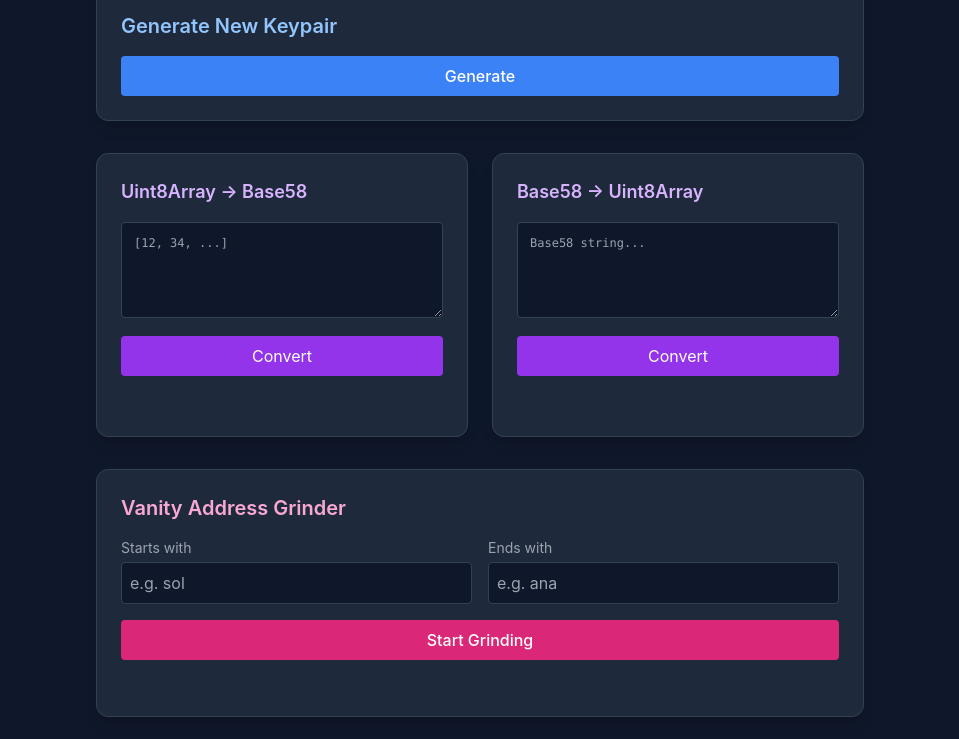
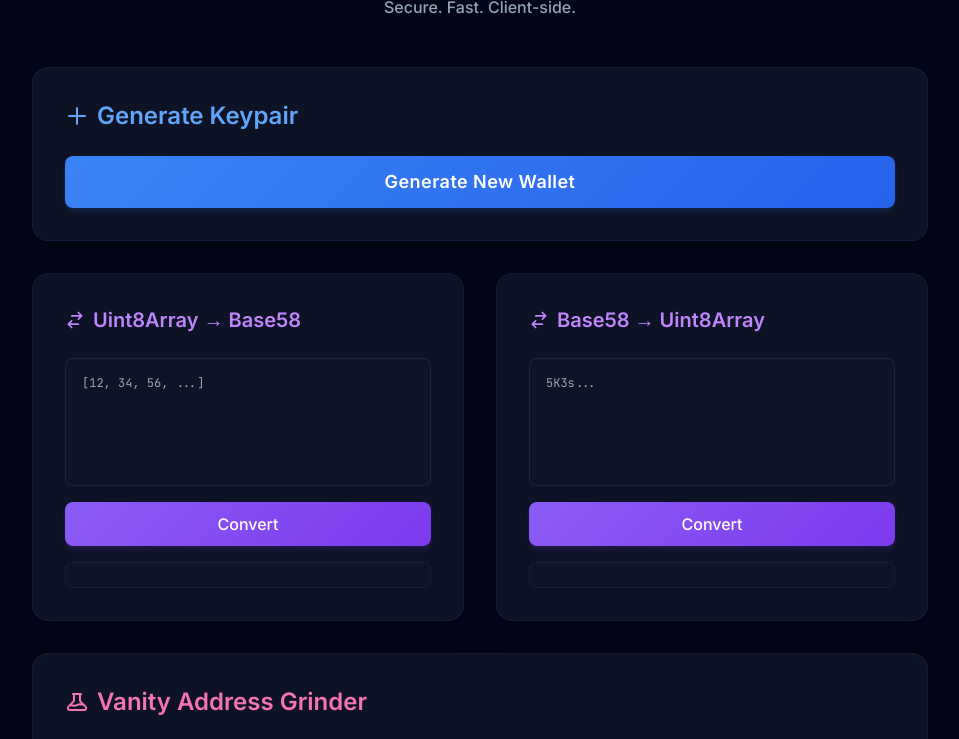
Before and after one commit to chainsona/solana-utils, a plain HTML site: page secret-key/html/index.html in a window 1280 px wide. Shown: the part 117-856 px from the top of the page, without its empty margins (160-1119 px from the left). Drawn offline with nearby package versions, Linux system fonts and the light colour scheme.

Commit message:
feat(html): overhaul ui with glassmorphism and modern styling

```diff
--- a/secret-key/html/index.html
+++ b/secret-key/html/index.html
@@ -5,76 +5,144 @@
     <meta name="viewport" content="width=device-width, initial-scale=1.0" />
     <title>Solana Secret Key Utils</title>
     <script src="https://cdn.tailwindcss.com"></script>
+    <link
+      href="https://fonts.googleapis.com/css2?family=Inter:wght@400;500;600;700&family=JetBrains+Mono:wght@400;500&display=swap"
+      rel="stylesheet"
+    />
+    <script>
+      tailwind.config = {
+        theme: {
+          extend: {
+            fontFamily: {
+              sans: ["Inter", "sans-serif"],
+              mono: ["JetBrains Mono", "monospace"],
+            },
+            colors: {
+              slate: {
+                850: "#172033",
+                900: "#0f172a",
+                950: "#020617",
+              },
+            },
+          },
+        },
+      };
+    </script>
     <style>
       body {
-        font-family: "Inter", sans-serif;
-        background-color: #0f172a;
-        color: #e2e8f0;
+        background-color: #020617;
+        color: #f8fafc;
       }
       .card {
-        background-color: #1e293b;
-        border: 1px solid #334155;
+        background: rgba(30, 41, 59, 0.4);
+        backdrop-filter: blur(12px);
+        border: 1px solid rgba(148, 163, 184, 0.1);
+      }
+      .input-field {
+        background: rgba(15, 23, 42, 0.6);
+        border: 1px solid rgba(148, 163, 184, 0.1);
+        transition: all 0.2s ease;
+      }
+      .input-field:focus {
+        border-color: #3b82f6;
+        box-shadow: 0 0 0 2px rgba(59, 130, 246, 0.1);
+        outline: none;
       }
       .btn-primary {
-        background-color: #3b82f6;
-        transition: all 0.2s;
+        background: linear-gradient(135deg, #3b82f6 0%, #2563eb 100%);
+        box-shadow: 0 4px 6px -1px rgba(37, 99, 235, 0.2);
+        transition: all 0.2s ease;
       }
       .btn-primary:hover {
-        background-color: #2563eb;
+        background: linear-gradient(135deg, #2563eb 0%, #1d4ed8 100%);
+        transform: translateY(-1px);
+        box-shadow: 0 6px 8px -1px rgba(37, 99, 235, 0.3);
       }
-      .input-field {
-        background-color: #0f172a;
-        border: 1px solid #334155;
-        color: white;
+      .btn-primary:active {
+        transform: translateY(0);
       }
-      .input-field:focus {
-        outline: none;
-        border-color: #3b82f6;
+      .btn-purple {
+        background: linear-gradient(135deg, #8b5cf6 0%, #7c3aed 100%);
+        box-shadow: 0 4px 6px -1px rgba(124, 58, 237, 0.2);
+        transition: all 0.2s ease;
+      }
+      .btn-purple:hover {
+        background: linear-gradient(135deg, #7c3aed 0%, #6d28d9 100%);
+        transform: translateY(-1px);
+        box-shadow: 0 6px 8px -1px rgba(124, 58, 237, 0.3);
+      }
+      .btn-pink {
+        background: linear-gradient(135deg, #ec4899 0%, #db2777 100%);
+        box-shadow: 0 4px 6px -1px rgba(219, 39, 119, 0.2);
+        transition: all 0.2s ease;
+      }
+      .btn-pink:hover {
+        background: linear-gradient(135deg, #db2777 0%, #be185d 100%);
+        transform: translateY(-1px);
+        box-shadow: 0 6px 8px -1px rgba(219, 39, 119, 0.3);
+      }
+      /* Custom Scrollbar */
+      ::-webkit-scrollbar {
+        width: 8px;
+        height: 8px;
+      }
+      ::-webkit-scrollbar-track {
+        background: #0f172a;
+      }
+      ::-webkit-scrollbar-thumb {
+        background: #334155;
+        border-radius: 4px;
+      }
+      ::-webkit-scrollbar-thumb:hover {
+        background: #475569;
       }
     </style>
   </head>
-  <body class="min-h-screen p-8 flex flex-col items-center">
-    <div class="max-w-3xl w-full space-y-8">
-      <h1
-        class="text-4xl font-bold text-center bg-clip-text text-transparent bg-gradient-to-r from-blue-400 to-emerald-400"
-      >
-        Solana Key Utils
-      </h1>
+  <body class="min-h-screen p-6 md:p-12 flex flex-col items-center selection:bg-blue-500/30">
+    <div class="max-w-4xl w-full space-y-8">
+      <!-- Header -->
+      <div class="text-center space-y-2 mb-12">
+        <h1 class="text-5xl font-bold bg-clip-text text-transparent bg-gradient-to-r from-blue-400 via-emerald-400 to-purple-400 tracking-tight pb-2">
+          Solana Key Utils
+        </h1>
+        <p class="text-slate-400 font-medium">Secure. Fast. Client-side.</p>
+      </div>
 
       <!-- 1. Generate New Key -->
-      <div class="card p-6 rounded-xl shadow-lg">
-        <h2 class="text-xl font-semibold mb-4 text-blue-300">
-          Generate New Keypair
-        </h2>
+      <div class="card p-8 rounded-2xl shadow-xl border-t border-blue-500/10">
+        <div class="flex items-center justify-between mb-6">
+          <h2 class="text-2xl font-semibold text-blue-400 flex items-center gap-2">
+            <svg class="w-6 h-6" fill="none" stroke="currentColor" viewBox="0 0 24 24"><path stroke-linecap="round" stroke-linejoin="round" stroke-width="2" d="M12 4v16m8-8H4"></path></svg>
+            Generate Keypair
+          </h2>
+        </div>
+
         <button
           id="genBtn"
-          class="btn-primary px-4 py-2 rounded text-white font-medium w-full"
+          class="btn-primary px-6 py-3 rounded-lg text-white font-semibold w-full text-lg tracking-wide"
         >
-          Generate
+          Generate New Wallet
         </button>
-        <div id="genResult" class="mt-4 hidden space-y-2">
-          <div>
-            <label class="text-xs text-gray-400 uppercase">Public Key</label>
+
+        <div id="genResult" class="mt-6 hidden space-y-4 animate-in fade-in slide-in-from-top-4 duration-300">
+          <div class="group relative">
+            <label class="text-xs font-semibold text-slate-500 uppercase tracking-wider mb-1.5 block ml-1">Public Key</label>
             <div
-              class="font-mono text-sm break-all bg-black/30 p-2 rounded text-emerald-400"
+              class="font-mono text-sm break-all bg-slate-900/50 p-4 rounded-lg text-emerald-400 border border-emerald-500/20 hover:border-emerald-500/40 transition-colors"
               id="genPub"
             ></div>
           </div>
           <div>
-            <label class="text-xs text-gray-400 uppercase"
-              >Secret Key (Base58)</label
-            >
+            <label class="text-xs font-semibold text-slate-500 uppercase tracking-wider mb-1.5 block ml-1">Secret Key (Base58)</label>
             <div
-              class="font-mono text-sm break-all bg-black/30 p-2 rounded text-yellow-400"
+              class="font-mono text-sm break-all bg-slate-900/50 p-4 rounded-lg text-yellow-400 border border-yellow-500/20"
               id="genPriv58"
             ></div>
           </div>
           <div>
-            <label class="text-xs text-gray-400 uppercase"
-              >Secret Key (Uint8 Array)</label
-            >
+            <label class="text-xs font-semibold text-slate-500 uppercase tracking-wider mb-1.5 block ml-1">Secret Key (Uint8 Array)</label>
             <div
-              class="font-mono text-xs break-all bg-black/30 p-2 rounded text-gray-300"
+              class="font-mono text-xs break-all bg-slate-900/50 p-4 rounded-lg text-slate-400 border border-slate-700/30"
               id="genPriv8"
             ></div>
           </div>
@@ -82,94 +150,101 @@
       </div>
 
       <!-- 2. Converters -->
-      <div class="grid grid-cols-1 md:grid-cols-2 gap-6">
+      <div class="grid grid-cols-1 md:grid-cols-2 gap-8">
         <!-- Uint8 to Base58 -->
-        <div class="card p-6 rounded-xl shadow-lg">
-          <h2 class="text-lg font-semibold mb-4 text-purple-300">
+        <div class="card p-8 rounded-2xl shadow-xl border-t border-purple-500/10 flex flex-col h-full">
+          <h2 class="text-xl font-semibold mb-6 text-purple-400 flex items-center gap-2">
+            <svg class="w-5 h-5" fill="none" stroke="currentColor" viewBox="0 0 24 24"><path stroke-linecap="round" stroke-linejoin="round" stroke-width="2" d="M8 7h12m0 0l-4-4m4 4l-4 4m0 6H4m0 0l4 4m-4-4l4-4"></path></svg>
             Uint8Array &rarr; Base58
           </h2>
           <textarea
             id="u8Input"
-            class="input-field w-full h-24 p-3 rounded mb-3 text-xs font-mono"
-            placeholder="[12, 34, ...]"
+            class="input-field w-full h-32 p-4 rounded-lg mb-4 text-xs font-mono text-slate-300 resize-none"
+            placeholder="[12, 34, 56, ...]"
           ></textarea>
           <button
             id="u8Btn"
-            class="bg-purple-600 hover:bg-purple-700 text-white px-4 py-2 rounded w-full transition-colors"
+            class="btn-purple text-white px-6 py-2.5 rounded-lg font-medium w-full mt-auto"
           >
             Convert
           </button>
           <div
             id="u8Result"
-            class="mt-3 font-mono text-sm break-all text-yellow-400 min-h-[1.5rem]"
+            class="mt-4 font-mono text-sm break-all text-yellow-400 min-h-[1.5rem] bg-slate-900/30 p-3 rounded-lg border border-white/5"
           ></div>
         </div>
 
         <!-- Base58 to Uint8 -->
-        <div class="card p-6 rounded-xl shadow-lg">
-          <h2 class="text-lg font-semibold mb-4 text-purple-300">
+        <div class="card p-8 rounded-2xl shadow-xl border-t border-purple-500/10 flex flex-col h-full">
+          <h2 class="text-xl font-semibold mb-6 text-purple-400 flex items-center gap-2">
+            <svg class="w-5 h-5" fill="none" stroke="currentColor" viewBox="0 0 24 24"><path stroke-linecap="round" stroke-linejoin="round" stroke-width="2" d="M8 7h12m0 0l-4-4m4 4l-4 4m0 6H4m0 0l4 4m-4-4l4-4"></path></svg>
             Base58 &rarr; Uint8Array
           </h2>
           <textarea
             id="b58Input"
-            class="input-field w-full h-24 p-3 rounded mb-3 text-xs font-mono"
-            placeholder="Base58 string..."
+            class="input-field w-full h-32 p-4 rounded-lg mb-4 text-xs font-mono text-slate-300 resize-none"
+            placeholder="5K3s..."
           ></textarea>
           <button
             id="b58Btn"
-            class="bg-purple-600 hover:bg-purple-700 text-white px-4 py-2 rounded w-full transition-colors"
+            class="btn-purple text-white px-6 py-2.5 rounded-lg font-medium w-full mt-auto"
           >
             Convert
           </button>
           <div
             id="b58Result"
-            class="mt-3 font-mono text-xs break-all text-gray-300 min-h-[1.5rem]"
+            class="mt-4 font-mono text-xs break-all text-slate-300 min-h-[1.5rem] bg-slate-900/30 p-3 rounded-lg border border-white/5"
           ></div>
         </div>
       </div>
 
       <!-- 3. Grinder -->
-      <div class="card p-6 rounded-xl shadow-lg">
-        <h2 class="text-xl font-semibold mb-4 text-pink-300">
-          Vanity Address Grinder
+      <div class="card p-8 rounded-2xl shadow-xl border-t border-pink-500/10">
+        <h2 class="text-2xl font-semibold mb-6 text-pink-400 flex items-center gap-2">
+            <svg class="w-6 h-6" fill="none" stroke="currentColor" viewBox="0 0 24 24"><path stroke-linecap="round" stroke-linejoin="round" stroke-width="2" d="M19.428 15.428a2 2 0 00-1.022-.547l-2.384-.477a6 6 0 00-3.86.517l-.318.158a6 6 0 01-3.86.517L6.05 15.21a2 2 0 00-1.806.547M8 4h8l-1 1v5.172a2 2 0 00.586 1.414l5 5c1.26 1.26.367 3.414-1.415 3.414H4.828c-1.782 0-2.674-2.154-1.414-3.414l5-5A2 2 0 009 10.172V5L8 4z"></path></svg>
+            Vanity Address Grinder
         </h2>
-        <div class="grid grid-cols-2 gap-4 mb-4">
+        <div class="grid grid-cols-2 gap-6 mb-6">
           <div>
-            <label class="block text-sm text-gray-400 mb-1">Starts with</label>
+            <label class="block text-xs font-semibold text-slate-500 uppercase tracking-wider mb-2">Starts with</label>
             <input
               type="text"
               id="grindStart"
-              class="input-field w-full p-2 rounded"
-              placeholder="e.g. sol"
+              class="input-field w-full p-3 rounded-lg text-white font-mono placeholder:text-slate-600"
+              placeholder="sol"
             />
           </div>
           <div>
-            <label class="block text-sm text-gray-400 mb-1">Ends with</label>
+            <label class="block text-xs font-semibold text-slate-500 uppercase tracking-wider mb-2">Ends with</label>
             <input
               type="text"
               id="grindEnd"
-              class="input-field w-full p-2 rounded"
-              placeholder="e.g. ana"
+              class="input-field w-full p-3 rounded-lg text-white font-mono placeholder:text-slate-600"
+              placeholder="ana"
             />
           </div>
         </div>
         <button
           id="grindBtn"
-          class="bg-pink-600 hover:bg-pink-700 text-white px-4 py-2 rounded w-full transition-colors font-medium"
+          class="btn-pink text-white px-6 py-3 rounded-lg w-full font-semibold text-lg tracking-wide"
         >
           Start Grinding
         </button>
         <div
           id="grindStatus"
-          class="mt-2 text-center text-sm text-gray-400 h-6"
+          class="mt-3 text-center text-sm text-slate-400 h-6 font-mono"
         ></div>
 
         <div
           id="grindResults"
-          class="mt-4 space-y-2 max-h-60 overflow-y-auto hidden"
+          class="mt-6 space-y-3 max-h-80 overflow-y-auto hidden pr-2"
         >
           <!-- Results go here -->
         </div>
+      </div>
+
+      <div class="text-center text-slate-600 text-sm mt-12 pb-6">
+        <p>🔒 All operations run entirely in your browser. No data leaves this page.</p>
       </div>
     </div>
 
@@ -238,7 +313,7 @@
           const status = document.getElementById("grindStatus");
           const results = document.getElementById("grindResults");
 
-          btn.textContent = "Grinding... (Check Console for Speed)";
+          btn.textContent = "Grinding...";
           btn.classList.add("opacity-50", "cursor-not-allowed");
           results.innerHTML = "";
           results.classList.remove("hidden");
@@ -259,10 +334,10 @@
               if (matchStart && matchEnd) {
                 const div = document.createElement("div");
                 div.className =
-                  "bg-black/30 p-2 rounded border border-pink-900/50";
+                  "bg-slate-900/50 p-4 rounded-lg border border-pink-500/20 animate-in fade-in slide-in-from-left-4";
                 div.innerHTML = `
-                            <div class="text-emerald-400 font-mono text-sm">${pub}</div>
-                            <div class="text-xs text-gray-500 truncate mt-1">${bs58.encode(kp.secretKey)}</div>
+                            <div class="text-emerald-400 font-mono text-sm break-all">${pub}</div>
+                            <div class="text-xs text-slate-500 truncate mt-2 font-mono">${bs58.encode(kp.secretKey)}</div>
                         `;
                 results.prepend(div);
 
@@ -270,7 +345,7 @@
                 isGrinding = false;
                 btn.textContent = "Start Grinding";
                 btn.classList.remove("opacity-50", "cursor-not-allowed");
-                status.textContent = `Found in ${(Date.now() - startTime) / 1000}s after ${attempts} attempts`;
+                status.textContent = `Found in ${(Date.now() - startTime) / 1000}s after ${attempts.toLocaleString()} attempts`;
                 return;
               }
               attempts++;
```
